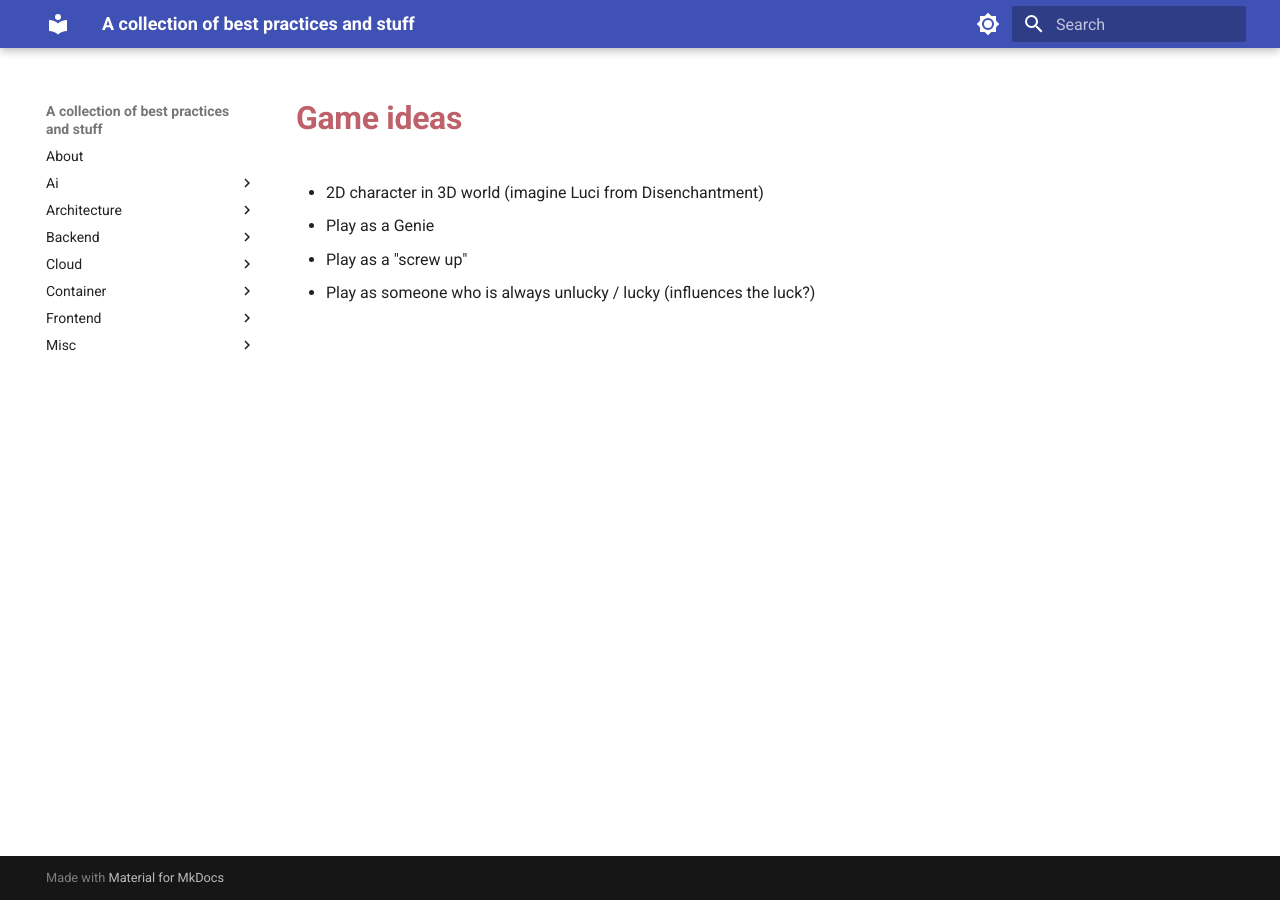
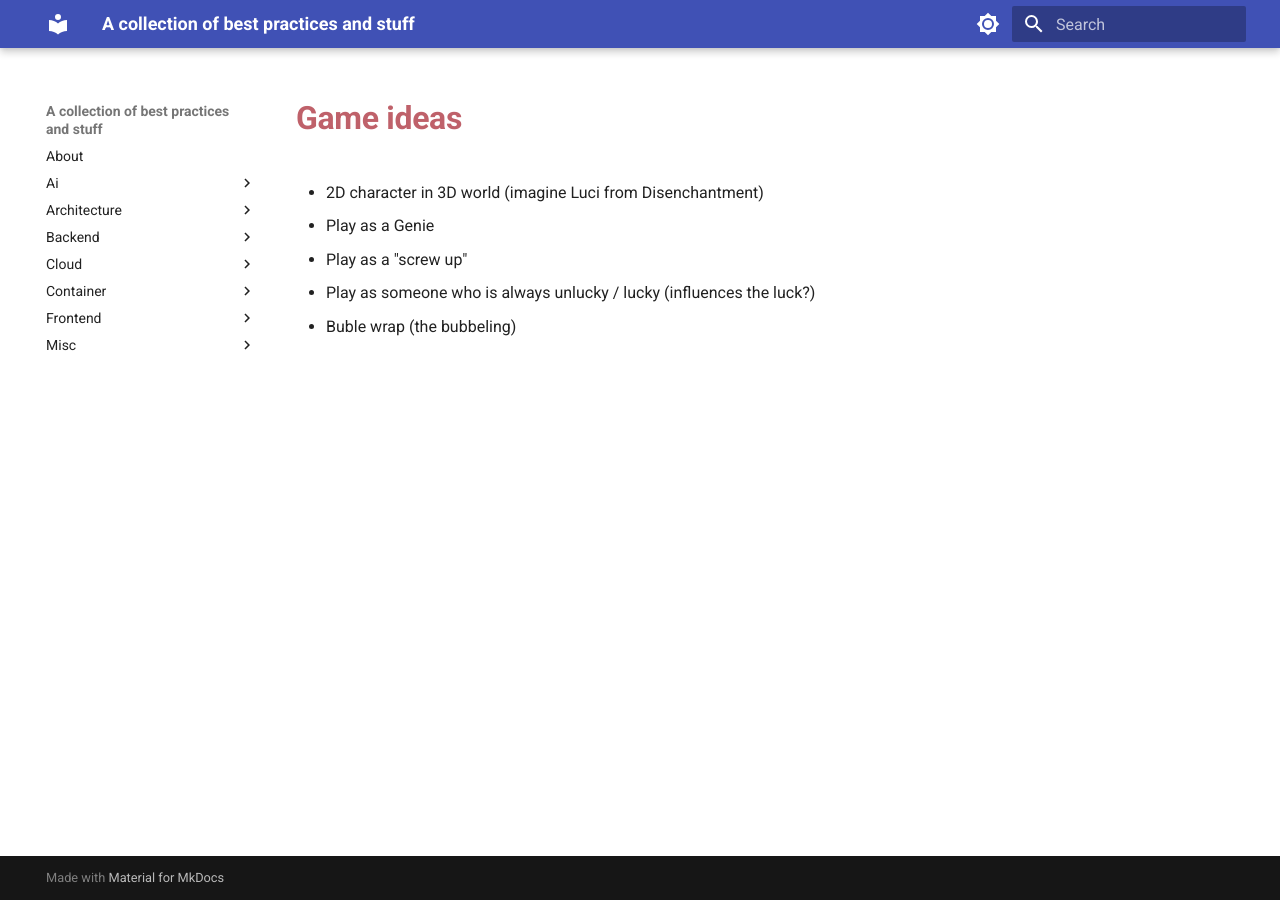
Before and after one commit to toeggel/ReadTheDocs, an MkDocs documentation site: the page built from docs/game/game-ideas.md, in a window 1280 px wide. Built offline with MkDocs 1.6.1 and Material for MkDocs 9.7.7, drawn with Linux system fonts in a browser that asks for light colours.

Commit message:
Add new game idea: Bubble wrap concept

```diff
--- a/docs/game/game-ideas.md
+++ b/docs/game/game-ideas.md
@@ -2,3 +2,4 @@
 - Play as a Genie
 - Play as a "screw up"
 - Play as someone who is always unlucky / lucky (influences the luck?)
+- Buble wrap (the bubbeling)
```
